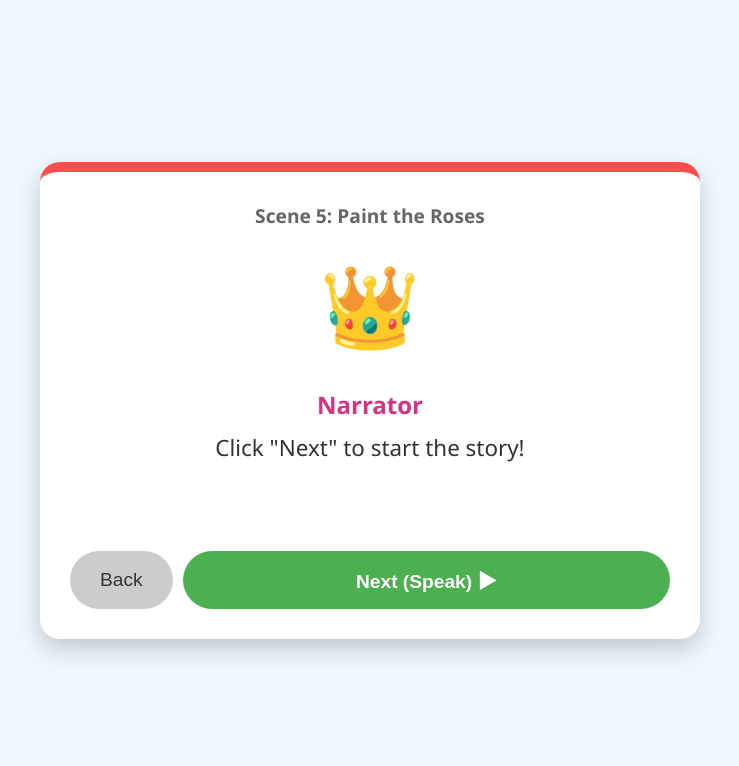
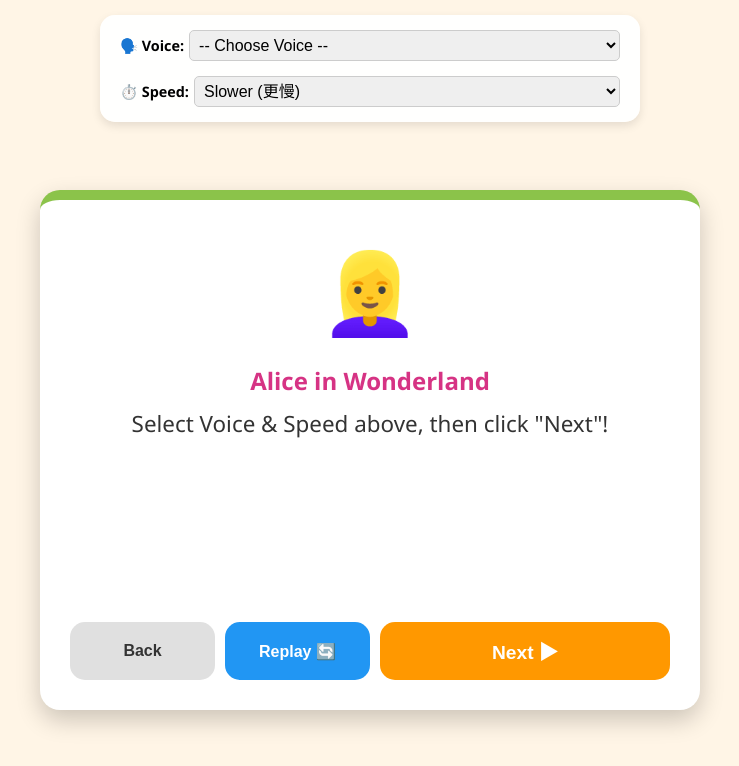
Before and after one commit to bolin1023/Alice, a plain HTML site: page alice2.html in a window 1280 px wide. Shown: the whole page, without its empty margins (270-1009 px from the left). Drawn offline with Linux system fonts and the light colour scheme.

Commit message:
Add files via upload

```diff
--- a/alice2.html
+++ b/alice2.html
@@ -3,11 +3,11 @@
 <head>
     <meta charset="UTF-8">
     <meta name="viewport" content="width=device-width, initial-scale=1.0">
-    <title>Alice in Wonderland - Interactive Script</title>
+    <title>Alice Script - Part 1 (Final Layout)</title>
     <style>
         body {
             font-family: 'Segoe UI', Tahoma, Geneva, Verdana, sans-serif;
-            background-color: #f0f8ff;
+            background-color: #fff5e6;
             display: flex;
             flex-direction: column;
             align-items: center;
@@ -16,6 +16,48 @@
             margin: 0;
             overflow: hidden;
         }
+
+        /* 設定區域容器 */
+        .settings-bar {
+            position: absolute;
+            top: 15px;
+            background: rgba(255, 255, 255, 0.95);
+            padding: 10px 20px;
+            border-radius: 15px;
+            box-shadow: 0 4px 10px rgba(0,0,0,0.1);
+            display: flex;
+            flex-direction: column; /* 垂直堆疊 */
+            gap: 5px; /* 兩列之間的間距 */
+            align-items: flex-start; /* 讓內容靠左對齊 */
+            justify-content: center;
+            z-index: 10;
+            width: 90%;
+            max-width: 500px; /* 稍微縮小以配合兩列 */
+        }
+
+        /* 每一列設定的樣式 */
+        .setting-row {
+            display: flex;
+            align-items: center;
+            width: 100%;
+            padding: 5px 0;
+        }
+
+        label {
+            margin-right: 5px;
+            font-weight: bold;
+            font-size: 0.9rem;
+            min-width: 60px; /* 確保標籤對齊 */
+        }
+
+        select {
+            font-size: 1rem;
+            padding: 5px;
+            border-radius: 5px;
+            border: 1px solid #ccc;
+            flex-grow: 1; /* 讓選單佔滿剩餘空間 */
+        }
+
         #stage {
             width: 90%;
             max-width: 600px;
@@ -25,20 +67,24 @@
             padding: 30px;
             text-align: center;
             position: relative;
-            min-height: 400px;
+            min-height: 450px;
             display: flex;
             flex-direction: column;
             justify-content: space-between;
+            transition: border-color 0.5s;
+            margin-top: 100px; /* 騰出足夠空間給兩列設定區 */
         }
+
+        /* [保持其他樣式不變] */
         #scene-title {
             font-size: 1.2rem;
             color: #666;
-            margin-bottom: 10px;
+            margin-bottom: 5px;
             font-weight: bold;
         }
         #character-img {
             font-size: 80px;
-            margin: 20px 0;
+            margin: 10px 0;
             animation: bounce 2s infinite;
         }
         #character-name {
@@ -52,23 +98,28 @@
             line-height: 1.5;
             color: #333;
             min-height: 100px;
+            margin-bottom: 20px;
         }
         .controls {
-            display: flex;
-            justify-content: space-between;
-            margin-top: 20px;
+            display: grid;
+            grid-template-columns: 1fr 1fr 2fr;
+            gap: 10px;
+            margin-top: auto;
         }
         button {
-            padding: 15px 30px;
-            font-size: 1.2rem;
+            padding: 15px 10px;
+            font-size: 1rem;
             border: none;
-            border-radius: 50px;
+            border-radius: 15px;
             cursor: pointer;
             transition: transform 0.1s;
+            font-weight: bold;
         }
         button:active { transform: scale(0.95); }
-        #btn-prev { background-color: #ccc; color: #333; }
-        #btn-next { background-color: #4CAF50; color: white; font-weight: bold; flex-grow: 1; margin-left: 10px;}
+
+        #btn-prev { background-color: #e0e0e0; color: #333; }
+        #btn-replay { background-color: #2196F3; color: white; }
+        #btn-next { background-color: #FF9800; color: white; font-size: 1.2rem; }
 
         @keyframes bounce {
             0%, 100% { transform: translateY(0); }
@@ -76,22 +127,42 @@
         }
 
         /* Scene Themes */
-        .scene-5 { border-top: 10px solid #ff4d4d; } /* Red for Roses */
-        .scene-6 { border-top: 10px solid #4dff88; } /* Green for Games */
-        .scene-7 { border-top: 10px solid #4d88ff; } /* Blue for Home/Dream */
+        .scene-1 { border-top: 10px solid #8bc34a; }
+        .scene-2 { border-top: 10px solid #e91e63; }
+        .scene-3 { border-top: 10px solid #673ab7; }
+        .scene-4 { border-top: 10px solid #f44336; }
     </style>
 </head>
 <body>
 
-<div id="stage" class="scene-5">
-    <div id="scene-title">Scene 5: Paint the Roses</div>
-    <div id="character-img">👑</div>
-    <div id="character-name">Narrator</div>
-    <div id="dialogue">Click "Next" to start the story!</div>
+<div class="settings-bar">
+    <div class="setting-row">
+        <label for="voiceSelect">🗣️ Voice:</label>
+        <select id="voiceSelect">
+            <option value="">Loading...</option>
+        </select>
+    </div>
+
+    <div class="setting-row">
+        <label for="rateSelect">⏱️ Speed:</label>
+        <select id="rateSelect">
+            <option value="0.9">Normal (正常)</option>
+            <option value="0.7">Slow (慢)</option>
+            <option value="0.5" selected>Slower (更慢)</option>
+        </select>
+    </div>
+</div>
+
+<div id="stage" class="scene-1">
+    <div id="scene-title"> </div>
+    <div id="character-img">👱‍♀️</div>
+    <div id="character-name">Alice in Wonderland</div>
+    <div id="dialogue">Select Voice & Speed above, then click "Next"!</div>
 
     <div class="controls">
         <button id="btn-prev" onclick="prevLine()">Back</button>
-        <button id="btn-next" onclick="nextLine()">Next (Speak) ▶</button>
+        <button id="btn-replay" onclick="replayLine()">Replay 🔄</button>
+        <button id="btn-next" onclick="nextLine()">Next ▶</button>
     </div>
 </div>
 
@@ -148,34 +219,101 @@
 
     let currentIndex = -1;
     const synth = window.speechSynthesis;
+    let voices = [];
+    const voiceSelect = document.getElementById('voiceSelect');
+    const rateSelect = document.getElementById('rateSelect');
 
+    // 1. 載入並列出所有可用的聲音 (並設定 Samantha 為預設)
+    function populateVoiceList() {
+        voices = synth.getVoices().sort(function (a, b) {
+            const aname = a.name.toUpperCase(), bname = b.name.toUpperCase();
+            if ( aname < bname ) return -1;
+            if ( aname > bname ) return 1;
+            return 0;
+        });
+
+        voiceSelect.innerHTML = '';
+        const defaultOption = document.createElement('option');
+        defaultOption.textContent = '-- Choose Voice --';
+        voiceSelect.appendChild(defaultOption);
+
+        const englishVoices = voices.filter(v => v.lang.includes('en'));
+        let samanthaFound = false;
+
+        englishVoices.forEach((voice) => {
+            const option = document.createElement('option');
+            // 簡化顯示名稱
+            option.textContent = `${voice.name.replace('Microsoft', '').replace('Google', '')}`;
+            option.setAttribute('data-lang', voice.lang);
+            option.setAttribute('data-name', voice.name);
+
+            // 設定 Samantha 為預設
+            if (voice.name.includes('Samantha')) {
+                option.selected = true;
+                samanthaFound = true;
+            }
+
+            voiceSelect.appendChild(option);
+        });
+
+        // 如果 Samantha 沒找到，則選取清單中的第一個英文語音作為預設
+        if (!samanthaFound && englishVoices.length > 0) {
+             voiceSelect.selectedIndex = 1; // 選擇第一個有效的語音 (index 0 是 --Choose Voice--)
+        }
+    }
+
+    populateVoiceList();
+    if (speechSynthesis.onvoiceschanged !== undefined) {
+        speechSynthesis.onvoiceschanged = populateVoiceList;
+    }
+
+    // 2. 更新畫面顯示
     function updateDisplay() {
         if (currentIndex < 0) return;
         const line = scriptData[currentIndex];
 
-        // Update Text
-        document.getElementById('scene-title').innerText = line.s === 5 ? "Scene 5: Paint the Roses" : (line.s === 6 ? "Scene 6: Tea & Games" : "Scene 7: Goodbye");
+        let sceneName = "";
+        if(line.s === 1) sceneName = "Scene 1: Curious Garden";
+        else if(line.s === 2) sceneName = "Scene 2: The Rabbit Hole";
+        else if(line.s === 3) sceneName = "Scene 3: Down the Hole";
+        else sceneName = "Scene 4: The Queen's Rules";
+
+        document.getElementById('scene-title').innerText = sceneName;
         document.getElementById('character-name').innerText = line.r;
         document.getElementById('character-img').innerText = line.e;
         document.getElementById('dialogue').innerText = line.t;
 
-        // Update Theme Color
         const stage = document.getElementById('stage');
-        stage.className = ''; // clear classes
+        stage.className = '';
         stage.classList.add('scene-' + line.s);
     }
 
+    // 3. 朗讀功能 (加入聲音與語速控制)
     function speakText(text) {
         if (synth.speaking) {
             synth.cancel();
         }
         const utterance = new SpeechSynthesisUtterance(text);
-        utterance.lang = 'en-US'; // 設定為美式發音
-        utterance.rate = 0.9; // 稍微放慢速度適合兒童
-        utterance.pitch = 1.1; // 稍微調高音調比較活潑
+
+        // A. 設定聲音
+        const selectedOption = voiceSelect.selectedOptions[0];
+        if (selectedOption && selectedOption.getAttribute('data-name')) {
+            const selectedVoiceName = selectedOption.getAttribute('data-name');
+            const selectedVoice = voices.find(v => v.name === selectedVoiceName);
+            if (selectedVoice) utterance.voice = selectedVoice;
+        } else {
+            utterance.lang = 'en-US';
+        }
+
+        // B. 設定語速 (從選單讀取)
+        const selectedRate = parseFloat(rateSelect.value);
+        utterance.rate = selectedRate;
+
+        utterance.pitch = 1.1;
         synth.speak(utterance);
     }
 
+    // 4. 按鈕功能
     function nextLine() {
         if (currentIndex < scriptData.length - 1) {
             currentIndex++;
@@ -190,6 +328,12 @@
             updateDisplay();
         }
     }
+
+    function replayLine() {
+        if (currentIndex >= 0) {
+            speakText(scriptData[currentIndex].t);
+        }
+    }
 </script>
 
 </body>
```
